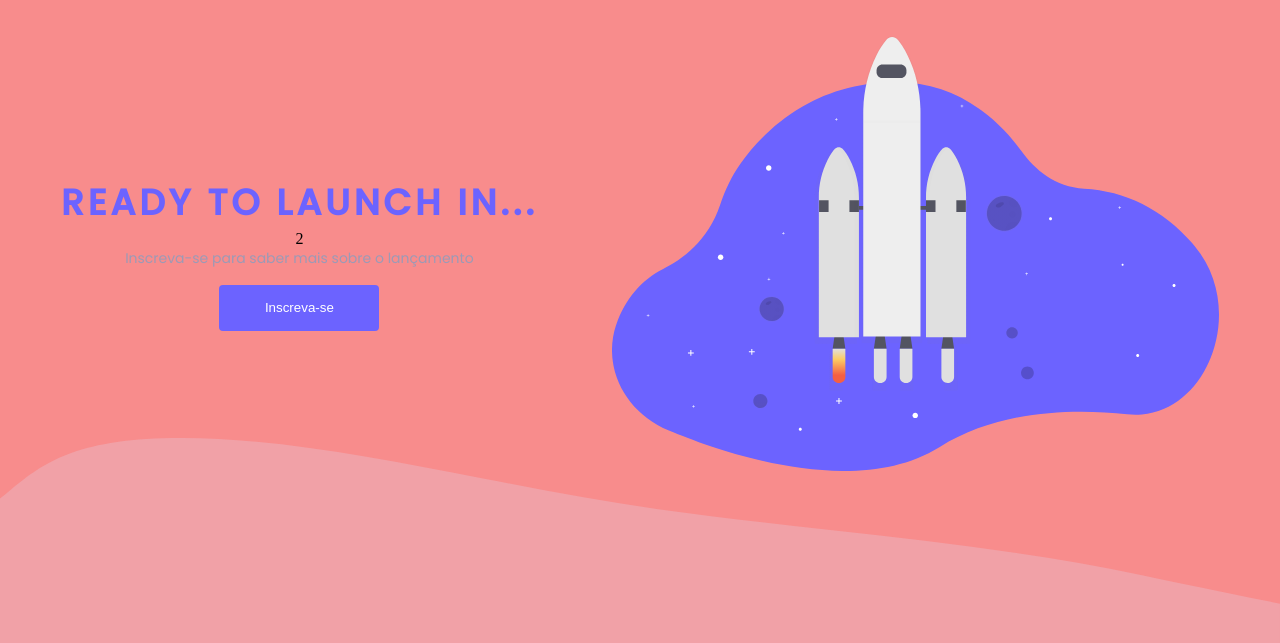
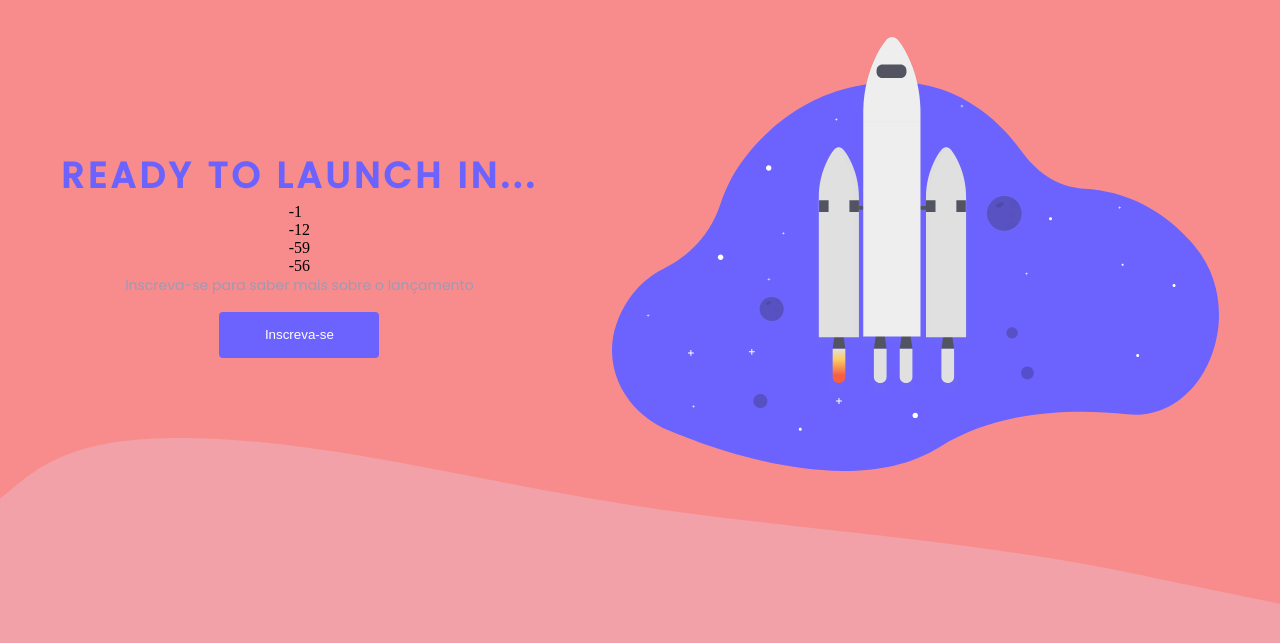
Before and after one commit to kahmariano/Countdown_time, a plain HTML site: page index.html in a window 1280 px wide. Shown: the part 147-790 px from the top of the page. Drawn offline with Linux system fonts and the light colour scheme.

Commit message:
setInterval

```diff
--- a/index.html
+++ b/index.html
@@ -13,17 +13,19 @@
       href="https://fonts.googleapis.com/css2?family=Poppins:wght@300;400;500&display=swap"
       rel="stylesheet"
     />
+    <script src="./main.js"></script>
   </head>
   <body>
-    <script src="./main.js"></script>
     <img class="header-img" src="./images/top-image.svg" alt="image top" />
     <main>
       <section class="main-section">
         <h1>Ready to launch in...</h1>
-        <p id="day">2</p>
-        <p id="hour"></p>
-        <p id="minutes"></p>
-        <p id="seconds"></p>
+        <div id="countdownContainer">
+          <p id="day">2</p>
+          <p id="hour"></p>
+          <p id="minutes"></p>
+          <p id="seconds"></p>
+        </div>
         <h2>Inscreva-se para saber mais sobre o lançamento</h2>
         <button>Inscreva-se</button>
       </section>
--- a/main.js
+++ b/main.js
@@ -1,9 +1,7 @@
-var today = new Date()
-const birthday = new Date('2022-08-19')
-
-var interval = birthday.getTime() - today.getTime()
-
-function convertMS(milliseconds) {
+;(function (window, document, undefined) {
+  window.onload = init
+  function init() {
+    const convertMS = milliseconds => {
       var day, hour, minute, seconds
       seconds = Math.floor(milliseconds / 1000)
       minute = Math.floor(seconds / 60)
@@ -12,7 +10,18 @@ function convertMS(milliseconds) {
       minute = minute % 60
       day = Math.floor(hour / 24)
       hour = hour % 24
-  alert(
+
+      var elemento = document.getElementById('countdownContainer')
+      console.log(elemento)
+
+      const newHtml = ` <p id="day">${day} </p>
+<p id="hour">${hour}</p>
+<p id="minutes">${minute}</p>
+<p id="seconds">${seconds}</p>`
+
+      elemento.innerHTML = newHtml
+
+      /*alert(
     day +
       ' dias ' +
       hour +
@@ -21,7 +30,19 @@ function convertMS(milliseconds) {
       ' minutos' +
       seconds +
       ' segundos'
-  )
+  )*/
     }
 
+    setInterval(() => {
+      var today = new Date()
+      const birthday = new Date('2022-02-15')
+
+      var interval = birthday.getTime() - today.getTime()
       convertMS(interval)
+      if (new Date() >= birthday) {
+        clearInterval(interval)
+        return 'tempo acabou'
+      }
+    }, 1000)
+  }
+})(window, document, undefined)
```
Lines whose indentation alone changed are shown as unchanged.
